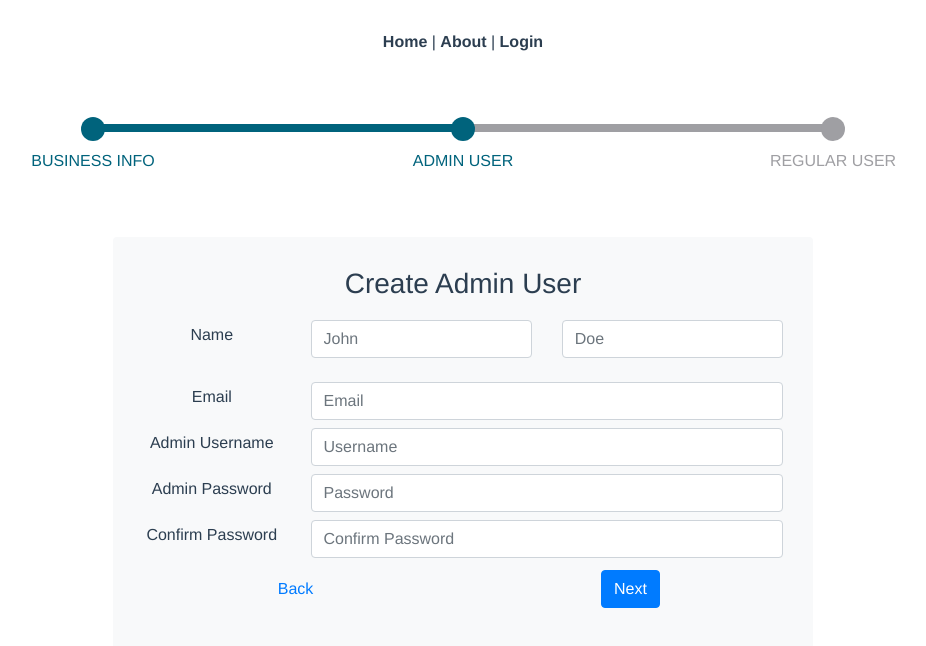
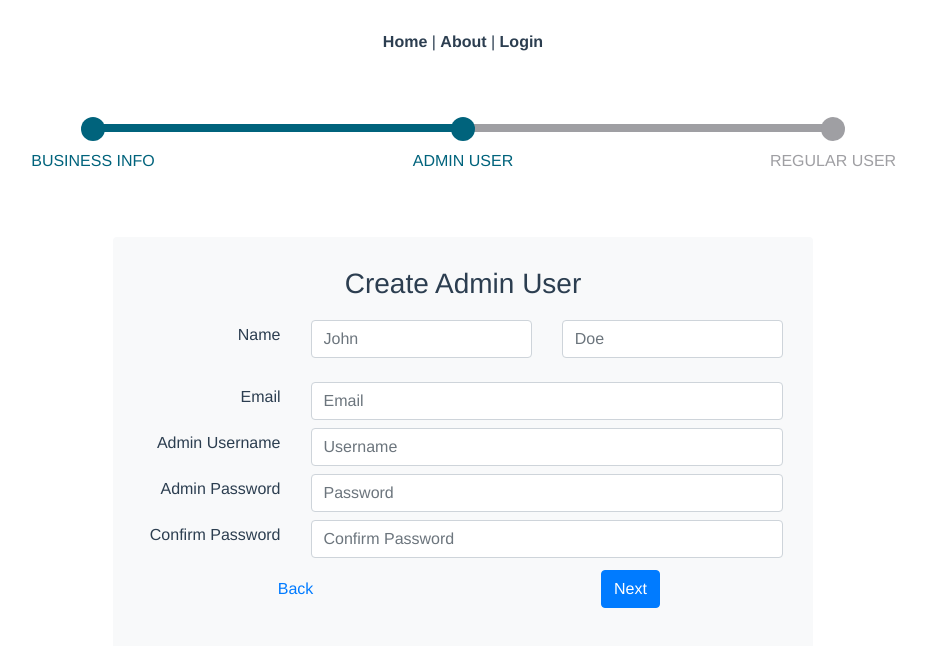
Before and after one commit to LiveBRM/front-end, a Vue app in the folder livebrm/: page /#/register/2 in a window 1280 px wide. Shown: the top 646 px of the page, without its empty margins (177-1103 px from the left). Built offline with nearby package versions, Linux system fonts and the light colour scheme.

Commit message:
Align text right

```diff
--- a/livebrm/src/components/AdminDetails.vue
+++ b/livebrm/src/components/AdminDetails.vue
@@ -11,7 +11,7 @@
       <form id="form">
         <div class="form-group">
           <div class="row align-items-center">
-            <div class="col-sm-3 col-form-label">
+            <div class="col-sm-3 col-form-label text-right">
               <label for="firstName">Name</label>
             </div>
             <div class="col">
@@ -35,7 +35,7 @@
           </div>
         </div>
         <div class="row align-items-center">
-          <div class="col-sm-3 col-form-label">
+          <div class="col-sm-3 col-form-label text-right">
             <label for="email">Email</label>
           </div>
           <div class="col-sm-9">
@@ -49,7 +49,7 @@
           </div>
         </div>
         <div class="row align-items-center">
-          <div class="col-sm-3 col-form-label">
+          <div class="col-sm-3 col-form-label text-right">
             <label for="username">Admin Username</label>
           </div>
           <div class="col-sm-9">
@@ -63,7 +63,7 @@
           </div>
         </div>
         <div class="row align-items-center">
-          <div class="col-sm-3 col-form-label">
+          <div class="col-sm-3 col-form-label text-right">
             <label for="password">Admin Password</label>
           </div>
           <div class="col-sm-9">
@@ -77,7 +77,7 @@
           </div>
         </div>
         <div class="row align-items-center">
-          <div class="col-sm-3 col-form-label">
+          <div class="col-sm-3 col-form-label text-right">
             <label for="confirmPassword">Confirm Password</label>
           </div>
           <div class="col-sm-9">
```
